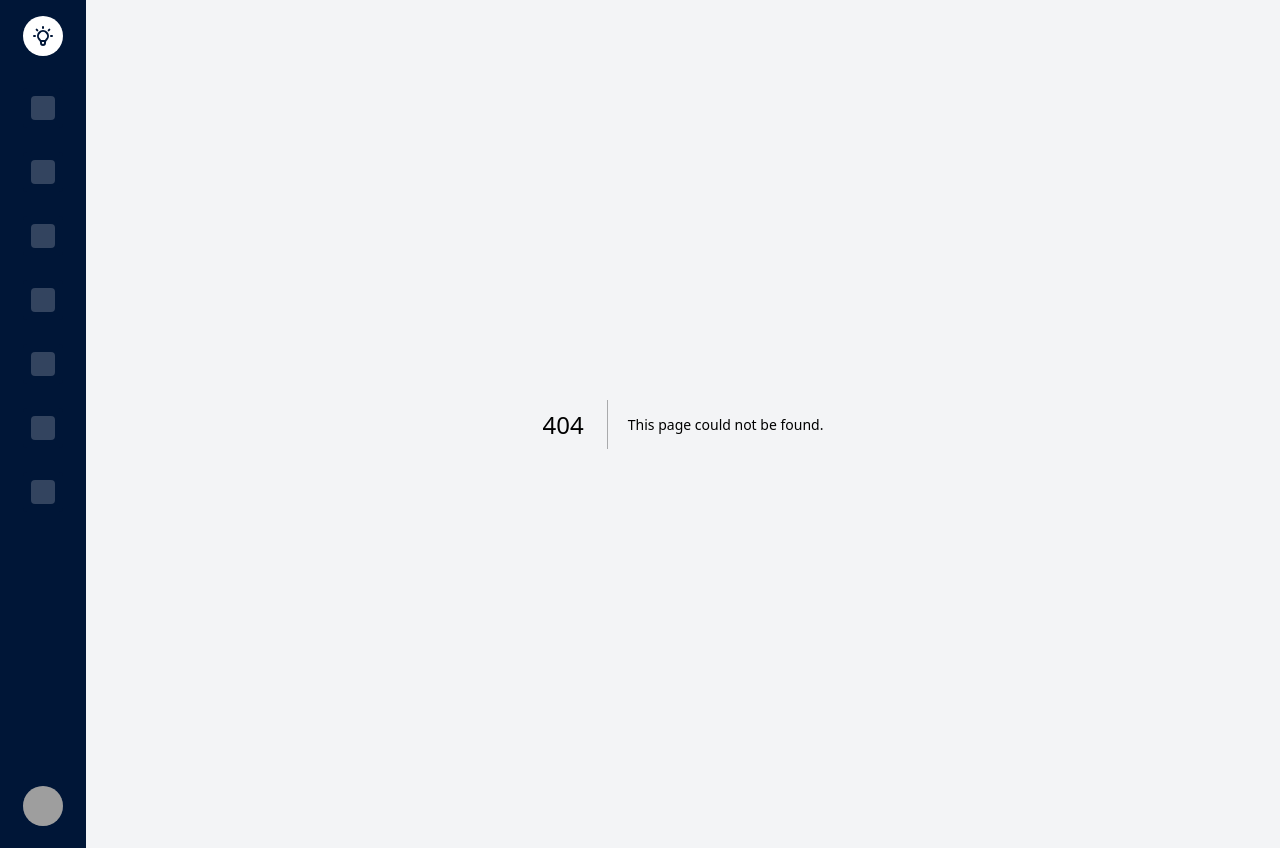
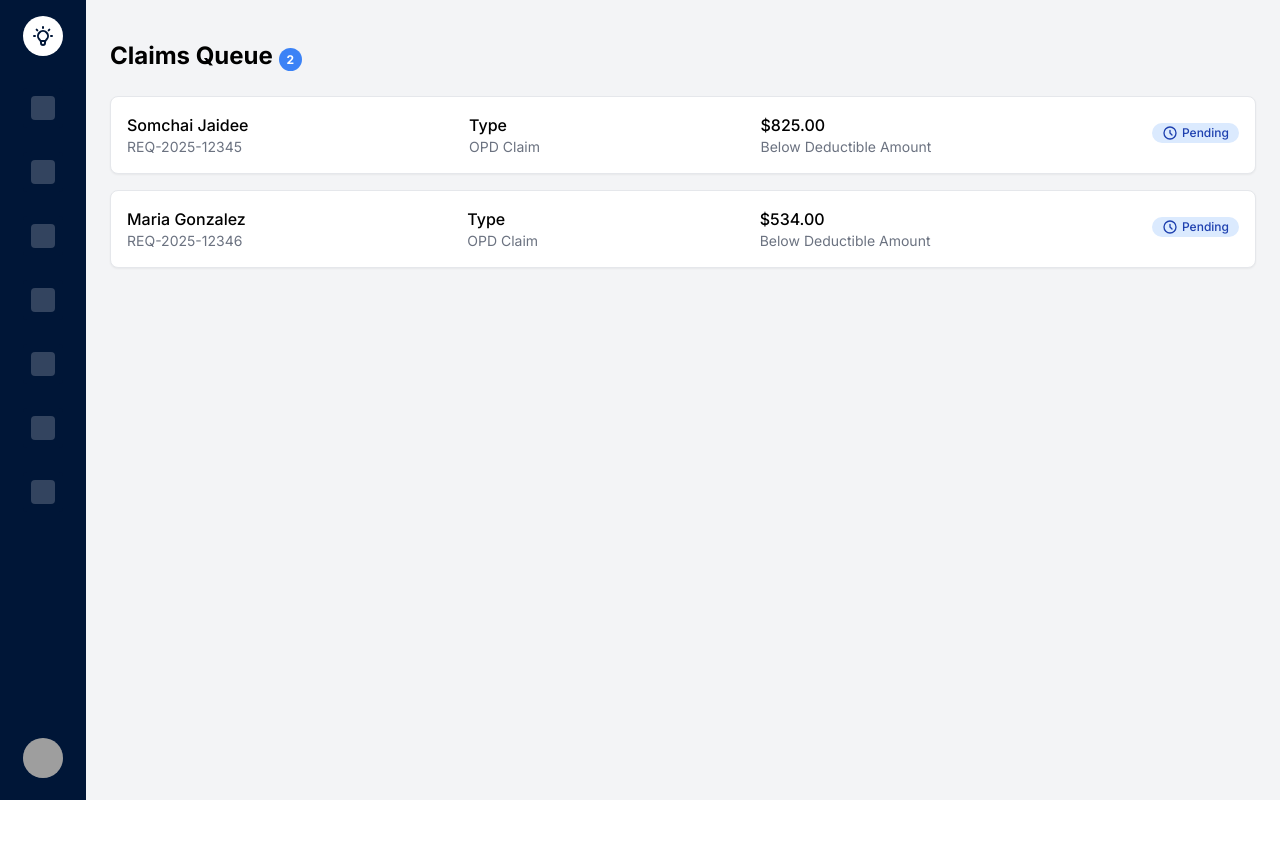
Before and after one commit to nikhil-samuel/updated-api-viewer-poc, a Next.js app: page / in a window 1280 px wide. Before the commit this address had no page. After the commit the page ends 800 px from the top, so only its background shows below. Built offline with nearby package versions, Linux system fonts and the light colour scheme; sample sign-in values are in the browser's storage; grey boxes are pictures that could not be loaded.

Commit message:
Add main page component with fixed amounts

```diff
--- /dev/null
+++ b/src/app/page.js
@@ -0,0 +1,126 @@
+'use client';
+
+import { useState, useEffect } from 'react';
+import { sampleRequests } from '../mockData/sampleRequests';
+import { useRouter } from 'next/navigation';
+
+export default function Home() {
+  const [requests, setRequests] = useState([]);
+  const [loading, setLoading] = useState(true);
+  const [expandedId, setExpandedId] = useState(null);
+  const router = useRouter();
+
+  // Only consider POST /request endpoint (claim submissions)
+  const claimRequests = requests.filter(req =>
+    req.method === 'POST' && req.endpoint === '/request');
+
+  useEffect(() => {
+    // Check if user is logged in - if not, redirect to login
+    const loginStatus = localStorage.getItem('isLoggedIn');
+    if (loginStatus !== 'true') {
+      router.push('/login');
+      return;
+    }
+
+    // Simulate loading data from API
+    setTimeout(() => {
+      setRequests(sampleRequests);
+      setLoading(false);
+    }, 800);
+  }, [router]);
+
+  const toggleExpand = (id) => {
+    setExpandedId(expandedId === id ? null : id);
+  };
+
+  // Format JSON for better readability
+  const formatJson = (data) => {
+    return JSON.stringify(data, null, 2);
+  };
+
+  // Extract member name from request data
+  const getMemberName = (request) => {
+    const memberInfo = request.request?.request?.member_id || 'Unknown';
+    // In a real implementation, you would look up the member name from the member ID
+    // For this POC, we'll use some placeholder names
+    const names = {
+      'MEM12345': 'Somchai Jaidee',
+      'MEM12346': 'Maria Gonzalez',
+      'DEFAULT': 'Unknown Member'
+    };
+    return names[memberInfo] || names['DEFAULT'];
+  };
+
+  // Get the fixed amount from the request
+  const getAmount = (request) => {
+    // Return the fixed amount instead of generating a random one
+    return request.amount || '$0.00';
+  };
+
+  return (
+    <div>
+      <div className="py-4">
+        <h1 className="text-2xl font-bold mb-2">Claims Queue <span className="bg-blue-500 text-white text-xs px-2 py-1 rounded-full">{claimRequests.length}</span></h1>
+      </div>
+
+      {loading ? (
+        <div className="text-center py-10">
+          <svg className="inline-block animate-spin h-8 w-8 text-blue-500" xmlns="http://www.w3.org/2000/svg" fill="none" viewBox="0 0 24 24">
+            <circle className="opacity-25" cx="12" cy="12" r="10" stroke="currentColor" strokeWidth="4"></circle>
+            <path className="opacity-75" fill="currentColor" d="M4 12a8 8 0 018-8V0C5.373 0 0 5.373 0 12h4zm2 5.291A7.962 7.962 0 014 12H0c0 3.042 1.135 5.824 3 7.938l3-2.647z"></path>
+          </svg>
+          <p className="mt-2 text-gray-600">Loading claims...</p>
+        </div>
+      ) : (
+        <div className="space-y-4">
+          {claimRequests.map(claim => (
+            <div key={claim.id} className="bg-white border rounded-lg overflow-hidden shadow-sm">
+              <div
+                className="p-4 cursor-pointer hover:bg-gray-50 flex items-center justify-between"
+                onClick={() => toggleExpand(claim.id)}
+              >
+                <div className="flex flex-col">
+                  <span className="font-medium">{getMemberName(claim)}</span>
+                  <span className="text-gray-500 text-sm">{claim.request?.request_id || 'Unknown ID'}</span>
+                </div>
+
+                <div className="flex flex-col">
+                  <span className="font-medium">Type</span>
+                  <span className="text-gray-500 text-sm">OPD Claim</span>
+                </div>
+
+                <div className="flex flex-col">
+                  <span className="font-medium">{getAmount(claim)}</span>
+                  <span className="text-gray-500 text-sm">Below Deductible Amount</span>
+                </div>
+
+                <div>
+                  <span className="inline-flex items-center px-2.5 py-0.5 rounded-full text-xs font-medium bg-blue-100 text-blue-800">
+                    <svg className="h-4 w-4 mr-1" fill="none" stroke="currentColor" viewBox="0 0 24 24" xmlns="http://www.w3.org/2000/svg">
+                      <path strokeLinecap="round" strokeLinejoin="round" strokeWidth="2" d="M12 8v4l3 3m6-3a9 9 0 11-18 0 9 9 0 0118 0z"></path>
+                    </svg>
+                    Pending
+                  </span>
+                </div>
+              </div>
+
+              {expandedId === claim.id && (
+                <div className="border-t p-4 bg-gray-50">
+                  <div className="mb-4">
+                    <h3 className="text-sm font-medium text-gray-700 mb-2">API Request:</h3>
+                    <pre className="bg-white p-3 rounded border text-xs overflow-auto max-h-60">{formatJson(claim.request)}</pre>
+                  </div>
+
+                  <div>
+                    <h3 className="text-sm font-medium text-gray-700 mb-2">API Response:</h3>
+                    <pre className="bg-white p-3 rounded border text-xs overflow-auto max-h-60">{formatJson(claim.response)}</pre>
+                  </div>
+                </div>
+              )}
+            </div>
+          ))}
+        </div>
+      )}
+    </div>
+  );
+}
```
